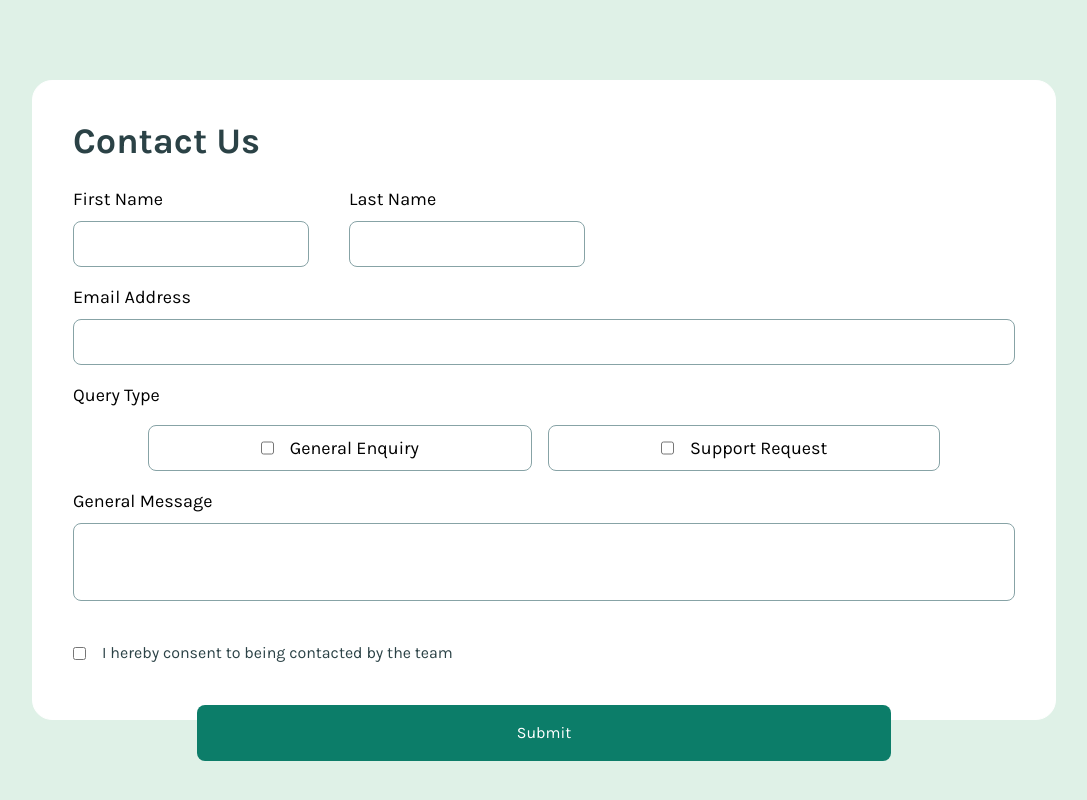
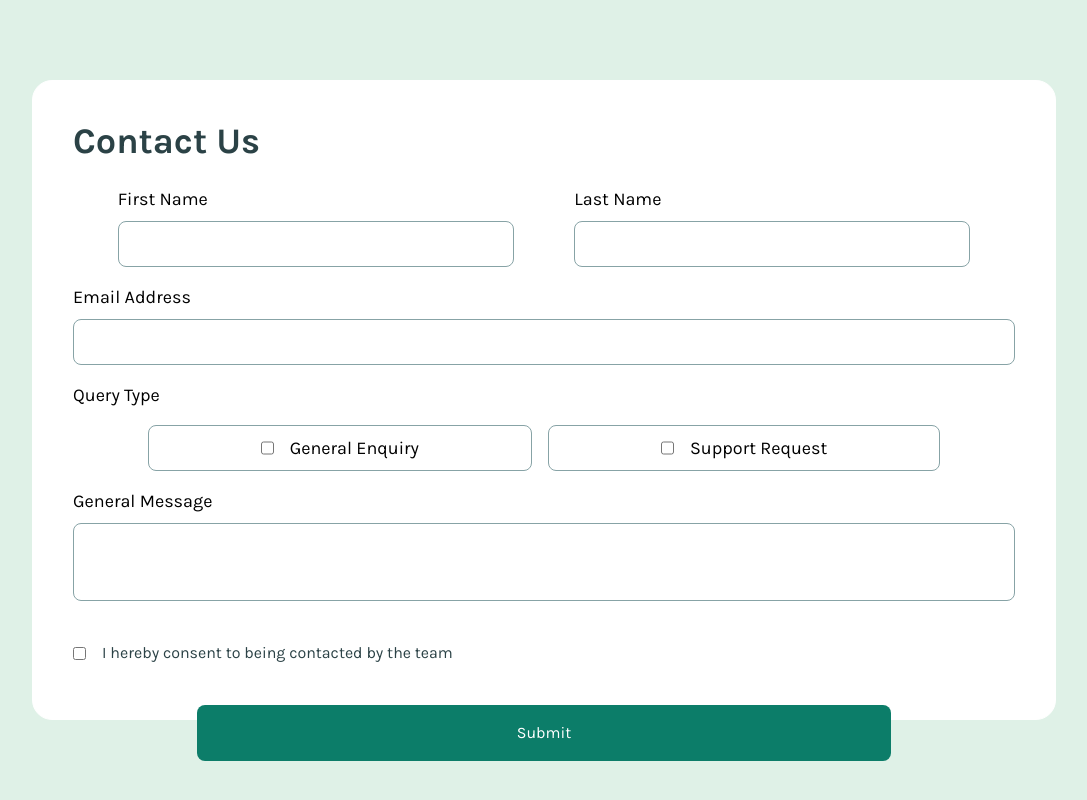
Before and after one commit to lavollmer/contact-form, a React (Vite) app: page / in a window 1280 px wide. Shown: the whole page, without its empty margins (96-1183 px from the left). Built offline with nearby package versions, Linux system fonts and the light colour scheme.

Commit message:
desktop styling is correct

```diff
--- a/src/App.jsx
+++ b/src/App.jsx
@@ -16,7 +16,7 @@ function App() {
           <div className="flex flex-col pt-6">
             <form className="flex flex-col space-y-4">
               {/* input boxes with reusable box */}
-              <div className="flex flex-row space-x-10 items-center">
+              <div className="flex flex-row justify-evenly items-center space-x-4">
                 <Information title="First Name" value={userInfo} />
                 <Information title="Last Name" value={userInfo} />
               </div>
--- a/src/components/inputBox.jsx
+++ b/src/components/inputBox.jsx
@@ -9,7 +9,7 @@ const inputBox = ({ title,userInfo }) => {
           type="text"
           id="text"
           value={userInfo}
-          className="border border-grey-medium rounded-lg py-2 px-4 text-lg"
+          className="border border-grey-medium rounded-lg py-2 px-24 text-lg"
         />
       </div>
     </div>
```
